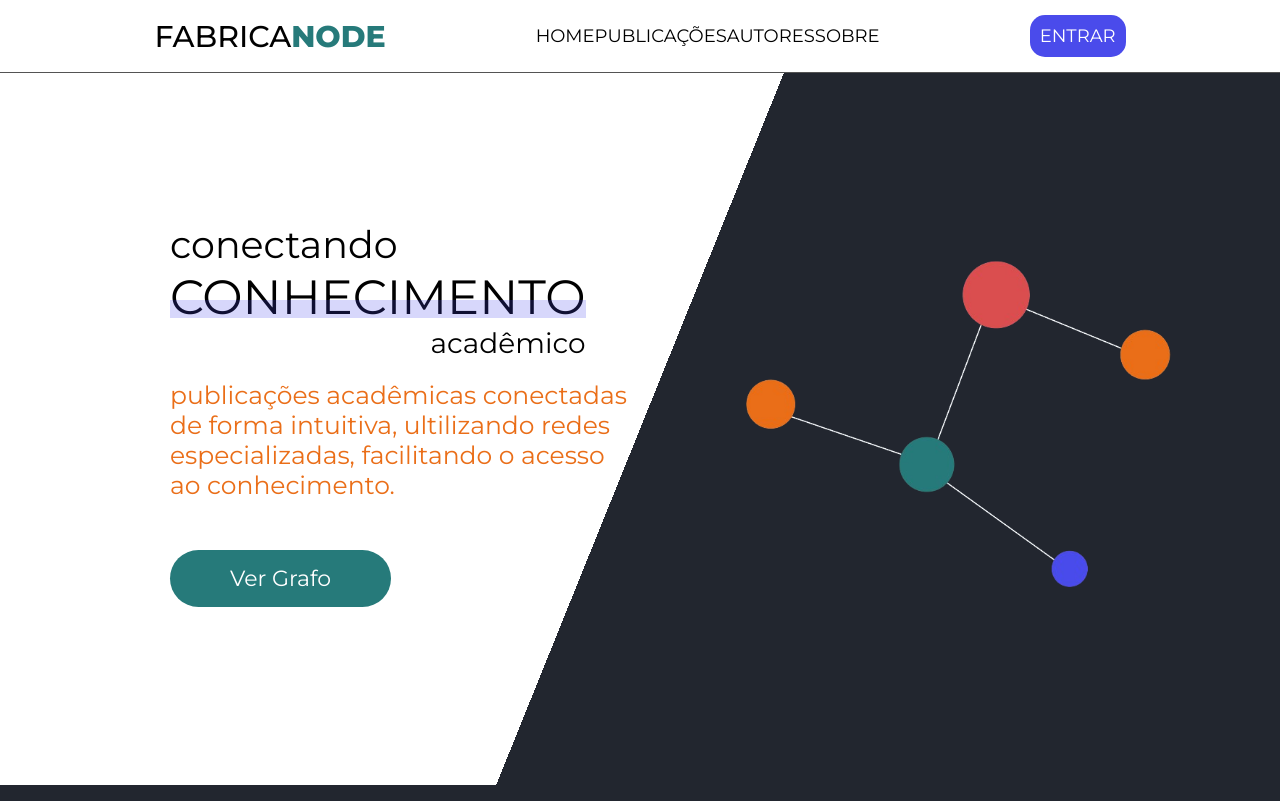
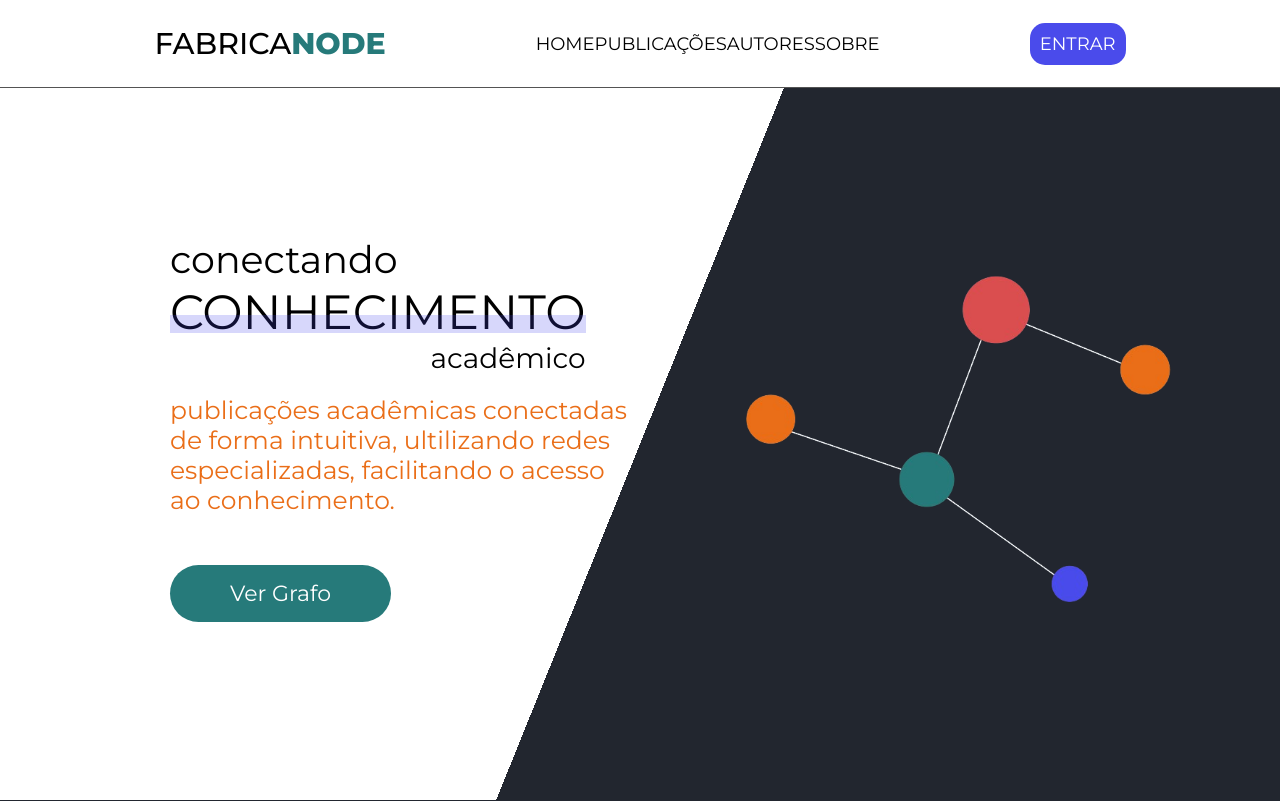
Before and after one commit to fabricadesoftware-ifc/fabricaNode_FrontEnd, a Vue app: page / in a window 1280 px wide. Shown: the top 801 px of the page. Built offline with nearby package versions, Linux system fonts and the light colour scheme; what v-network-graph would draw is missing.

Commit message:
FIX: Changing header height #19

```diff
--- a/src/components/header/DesktopHeader.vue
+++ b/src/components/header/DesktopHeader.vue
@@ -22,6 +22,7 @@ const templateStore = useTemplateStore()
     display: flex;
     justify-content: center;
     align-items: center;
+    height: 11vh;
     padding: 15px 170px;
     background-color: white;
     border-bottom: 1px solid rgb(83, 83, 83);
```
